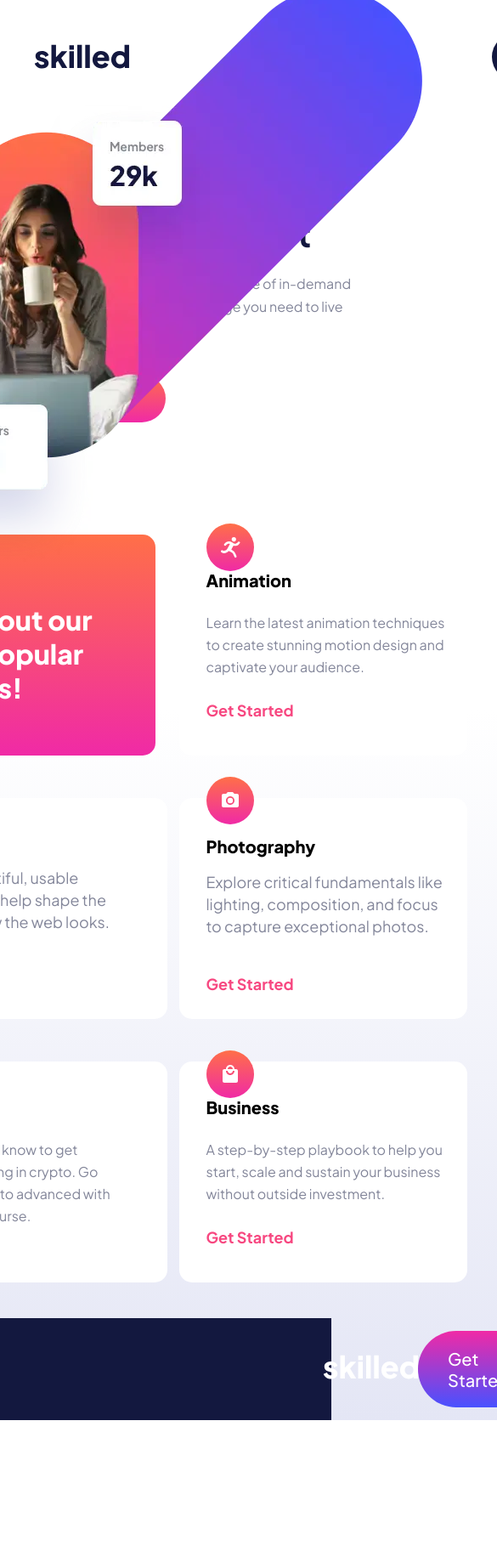
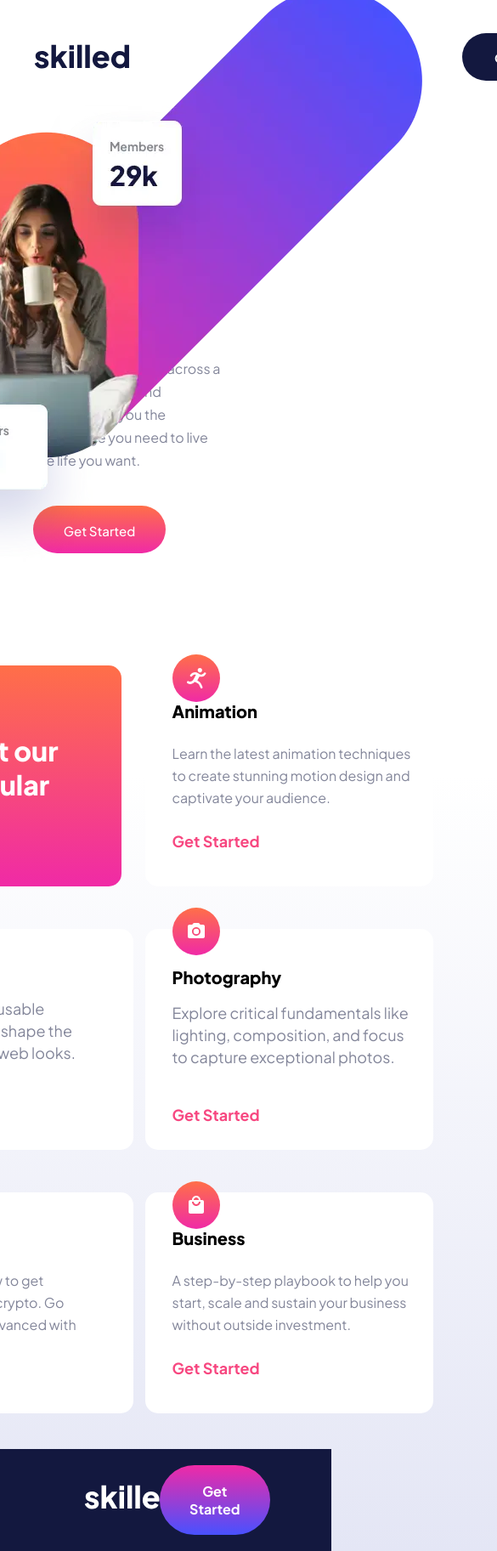
Before and after one commit to russell-crooms/skilled, a React (Vite) app: page / in a window 390 px wide. Shown: the top 1825 px of the page at 85% size, 585 px wide, since content can reach past the window. Before the commit the page ends 1671 px from the top, so only its background shows below. Built offline with nearby package versions, Linux system fonts and the light colour scheme.

Commit message:
Fixed dimensions on desktop devices.

```diff
--- a/src/components/cards/Cards.css
+++ b/src/components/cards/Cards.css
@@ -4,7 +4,8 @@
     display: flex;
     align-items: center;
     justify-content: center;
-    margin-top: 326px;
+    padding-right: 80px;
+    margin-top: 220px;
 }
 
 .cards {
--- a/src/components/footer/Footer.css
+++ b/src/components/footer/Footer.css
@@ -1,18 +1,22 @@
 .footer {
     display: flex;
     align-items: center;
-    justify-content: space-between;
     background: #13183F;
     height: 120px;
     width: 100%;
+    justify-content: space-between;
 }
 
-.footer-logo {
-    margin-left: 380px;
+.footer-items {
+    display: flex;
+    align-items: center;
+    justify-content: space-between;
+    width: 61vw;
+    margin-left: auto;
+    margin-right: auto;
 }
 
 .footer-button {
-    margin-right: 330px;
     color: #FFFFFF;
     padding: 20px 35px;
     font-size: 20px;
@@ -25,3 +29,17 @@
 .footer-button:hover {
     opacity: 60%;
 }
+
+@media (max-width: 768px) {
+    .footer-logo {
+        margin-left: 23px;
+        height: 35px;
+        width: 89px;
+    }
+    .footer-button {
+        margin-right: 23px;
+        font-size: 16px;
+        text-align: center;
+        font-weight: 700;
+    }
+}
--- a/src/components/footer/Footer.jsx
+++ b/src/components/footer/Footer.jsx
@@ -1,17 +1,19 @@
-import './Footer.css';
-import logo_light from '../../assets/logo-light.svg';
+import "./Footer.css";
+import logo_light from "../../assets/logo-light.svg";
 
 const Footer = () => {
   return (
     <div className="footer">
+      <div className="footer-items">
         <div className="footer-logo">
-            <img src={logo_light} />
+          <img src={logo_light} />
         </div>
         <div className="footer-button">
-            <p>Get Started</p>
+          <p>Get Started</p>
         </div>
+      </div>
     </div>
-  )
-}
+  );
+};
 
-export default Footer
+export default Footer;
--- a/src/components/hero/Hero.css
+++ b/src/components/hero/Hero.css
@@ -1,8 +1,9 @@
 .hero-container {
     display: flex;
     align-items: center;
-    margin-left: 350px;
-    width: 600px;
+    margin-left: auto;
+    margin-right: auto;
+    width: 61vw;
     margin-top: 225px;
 }
 
--- a/src/components/navBar/NavBar.css
+++ b/src/components/navBar/NavBar.css
@@ -25,7 +25,7 @@
 
 @media (max-width: 768px) {
     .navbar-container {
-        width: 695px;
+        width: 660px;
         margin-left: 40px;
     }
     .nav-button {
```
